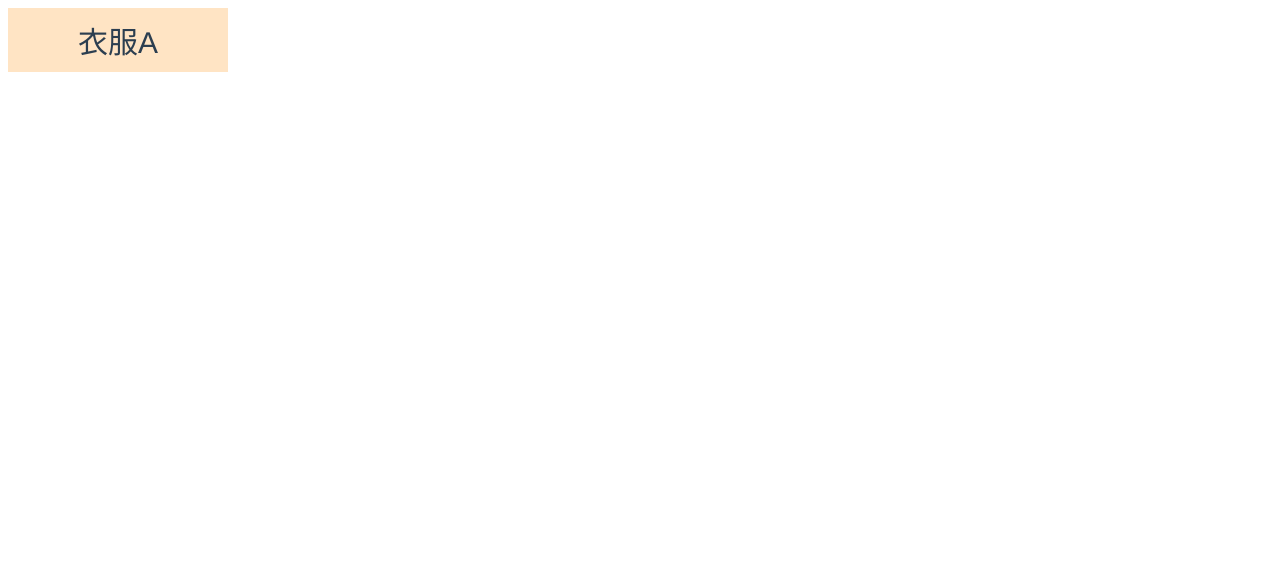
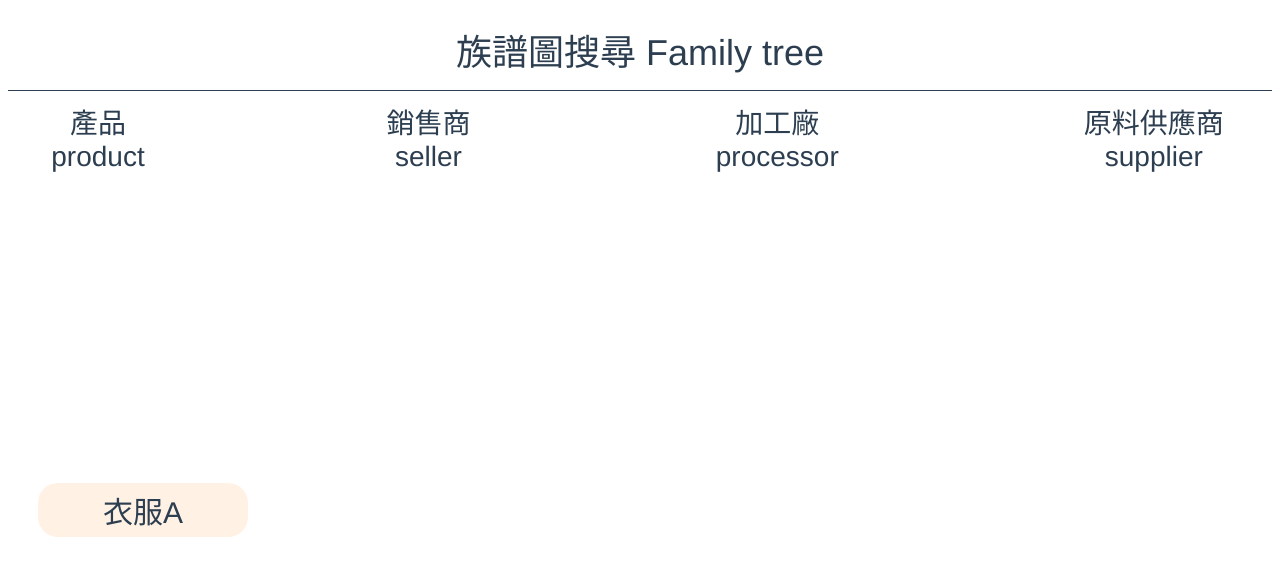
Before and after one commit to ChenHsyanYu/SADProject, a Vue app: page /familyTree in a window 1280 px wide. Shown: the top 576 px of the page. Built offline with nearby package versions, Linux system fonts and the light colour scheme.

Commit message:
族譜圖完成

```diff
--- a/src/views/FamilyTree.vue
+++ b/src/views/FamilyTree.vue
@@ -1,7 +1,10 @@
 <!-- App.vue -->
 <template>
     <div>
-      <TreeNode :node="familyTree" @toggle="toggleNode" />
+      <span class="header">族譜圖搜尋 Family tree</span>
+      <div class="classifier"><span>產品 product</span><span>銷售商 seller</span><span>加工廠 processor</span><span>原料供應商 supplier</span></div>
+      <!-- <TreeNode :node="familyTree" @toggle="toggleNode" /> -->
+      <TreeNode :node="familyTree" :level="0" @toggle="toggleNode" class="tree"/>
     </div>
   </template>
 
@@ -16,27 +19,31 @@
       return {
         familyTree: {
           name: '衣服A',
+          level: 0,
           children: [
             {
               name: 'Nike',
+              level: 1,
               children: [
                 { name: '廠商棉質處理',
+                  level: 2,
                     children:[
-                        {name: ' 廠商棉'},
-                        {name: ' 廠商絲料'},
-                        {name: ' 廠商紡織原料'},
+                        {name: '廠商棉', level: 3 },
+                        {name: '廠商絲料', level: 3 },
+                        {name: '廠商紡織原料', level: 3 },
                     ],
                 },
-                { name: '廠商加工成品' },
-                { name: '廠商品牌印刷' },
+                { name: '廠商加工成品' , level: 2 },
+                { name: '廠商品牌印刷' , level: 2 },
               ],
             },
             {
               name: 'ABC Mart',
+              level: 1,
               children: [
-                { name: '廠商棉質處理' },
-                { name: '廠商加工成品' },
-                { name: '廠商品牌印刷' },
+                { name: '廠商棉質處理' , level: 2 },
+                { name: '廠商加工成品' , level: 2 },
+                { name: '廠商品牌印刷' , level: 2 },
               ],
             },
           ],
@@ -53,3 +60,26 @@
     // },
   };
   </script>
+
+  <style scoped>
+    .header{
+      display: block;
+      font-size: 36px;
+      padding:15px;
+      border-bottom: 1px solid;
+    }
+    /* .tree{
+      margin-top: 0;
+    } */
+    .classifier{
+      display: flex;
+      font-size: 28px;
+      gap: 150px;
+    }
+
+    .classifier > span{
+      display: block;
+      text-align: center;
+      padding: 10px 40px;
+    }
+  </style>
--- a/src/views/SearchPage.vue
+++ b/src/views/SearchPage.vue
@@ -16,7 +16,7 @@
         @select="handleSelect"
         size="large"
       />
-      <el-button type="primary" size="large">查詢</el-button>
+      <el-button type="primary" size="large" @click="nextPage">查詢</el-button>
     </div>
     <!--  -->
     <div class="searchByName">
@@ -30,7 +30,7 @@
         @select="handleSelect"
         size="large"
       />
-      <el-button type="primary" size="large">查詢</el-button>
+      <el-button type="primary" size="large" @click="nextPage">查詢</el-button>
     </div>
 
   </div>
@@ -47,6 +47,9 @@ export default {
     const state2 = ref('');
     const restaurants = ref([]);
     const router = useRouter();
+    const nextPage = () =>{
+      router.push('/familyTree');
+    };
     const back = () =>{
       router.push('/timeline');
     };
@@ -67,7 +70,7 @@ export default {
   const loadAll = () => {
     return [
       { value: '4x2lu6KpZUthHdLw$Adj'},
-      { value: '紡織原料'}
+      { value: '衣服A'}
     ];
   };
 
@@ -85,6 +88,7 @@ export default {
       state1,
       state2,
       back,
+      nextPage,
     }
   }
 
--- a/src/views/TimeLineView.vue
+++ b/src/views/TimeLineView.vue
@@ -5,7 +5,7 @@
             <span id="productTitle">衣服</span>
             <div style="margin-top: 20px">
                 <el-radio-group v-model="radio2" fill="#FFD6B0" text-color="gray" @change="change">
-                    <el-radio-button label="祖譜圖" />
+                    <el-radio-button label="族譜圖" />
                     <el-radio-button label="產品資訊" />
                 </el-radio-group>
             </div>
--- a/src/views/TreeNode.vue
+++ b/src/views/TreeNode.vue
@@ -1,13 +1,15 @@
 <!-- TreeNode.vue -->
 <template>
     <div>
-      <div @click="toggle" class="node" style="cursor: pointer;">
-        {{ node.name }}
+
+      <div @click="toggle"  style="cursor: pointer;">
+        <!-- <span>{{ title }}</span> -->
+        <div :class="['node', `level-${node.level}`]">{{ node.name }}</div>
         <span v-if="node.children && node.children.length" style="cursor: pointer;">
           <!-- {{ node.isOpen ? '[-]' : '[+]' }} -->
         </span>
       </div>
-      <div v-if="node.isOpen" style="margin-left: 20px;">
+      <div v-if="node.isOpen" style="margin-left: 400px;">
         <TreeNode v-for="child in node.children" :key="child.name" :node="child" @toggle="toggleChild" />
       </div>
     </div>
@@ -15,32 +17,78 @@
 
   <script>
   export default {
+    components: {
+    //   TreeNode,
+    },
     props: {
       node: Object,
+      level: Number,
     },
+    data(){
+      return{
+        title:"",
+      };
+    },
+
     methods: {
+      name(){
+        if(this.level === '0'){
+          this.title = "產品";
+        }
+        else if(this.level === '1'){
+          this.title = "銷售商 seller";
+        }
+        else if(this.level === '2'){
+          this.title = "加工處理 processor";
+        }
+        else{
+          this.title = "供應商 supplier";
+        }
+      },
       toggle() {
         this.$emit('toggle', this.node);
       },
       toggleChild(childNode) {
         this.$emit('toggle', childNode);
       },
+
     },
-    components: {
-    //   TreeNode,
+    created() {
+        this.name(); // 在組件創建時調用 name 函數
     },
+
   };
   </script>
 
 <style scoped>
     .node{
         display: block;
-        background-color: bisque;
+        /* background-color: bisque; */
         width: 200px;
         /* height: 100px; */
         font-size: 30px;
         align-items: center;
-        padding: 10px;
-        margin-bottom: 30px;
+        padding: 5px;
+        margin-bottom: 10px;
+        border-radius: 20px;
+        margin-left: 30px;
+    }
+    .level-0{
+      background-color: #FFF2E5;
+      position:relative;
+      top:300px
+
+    }
+    .level-1{
+      background-color: #FFEBD8;
+      /* margin-bottom: 500px; */
+    }
+
+    .level-2{
+      background-color: #FFDCBC;
+    }
+
+    .level-3{
+      background-color: #FFC187;
     }
 </style>
```
